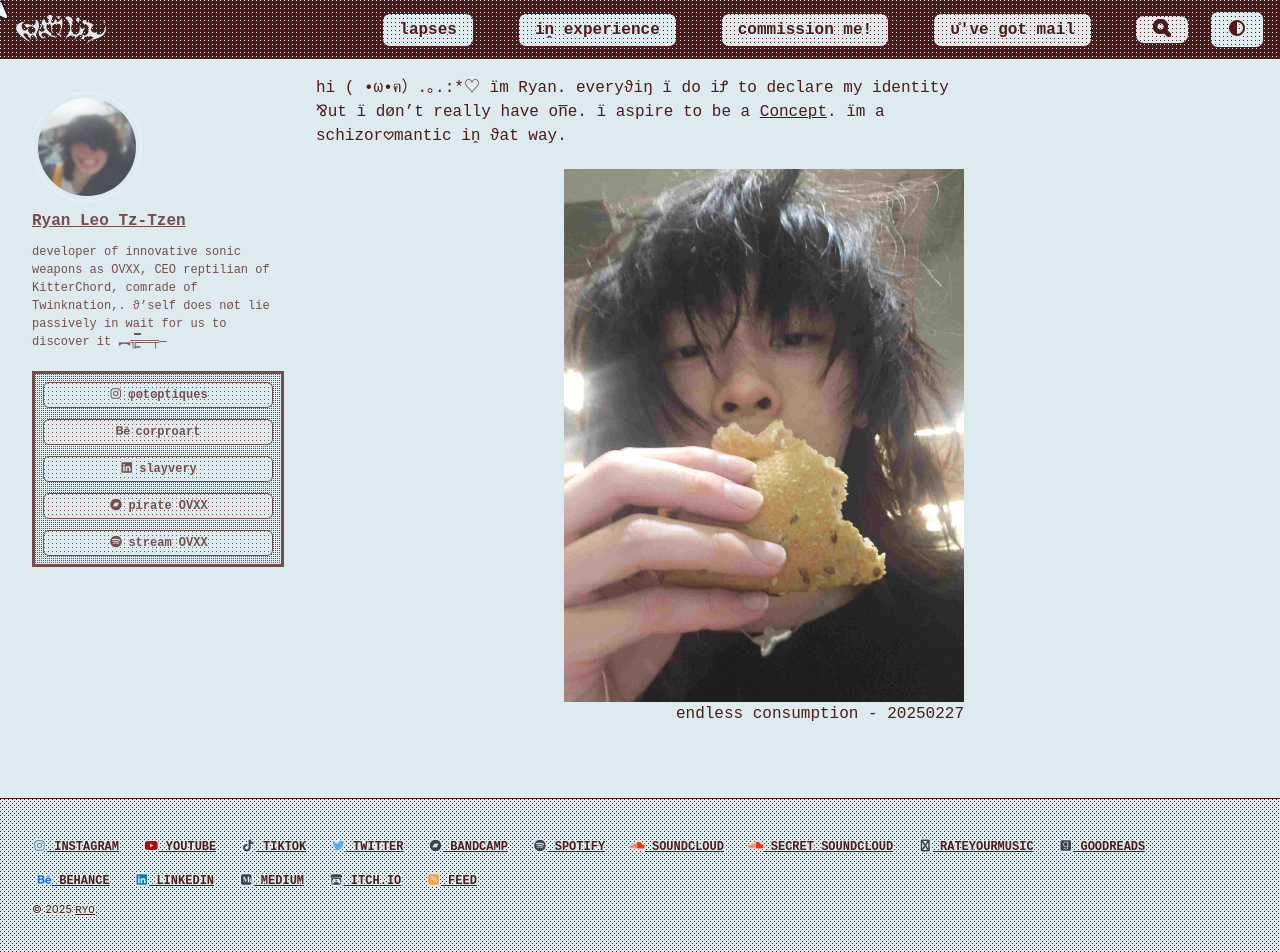
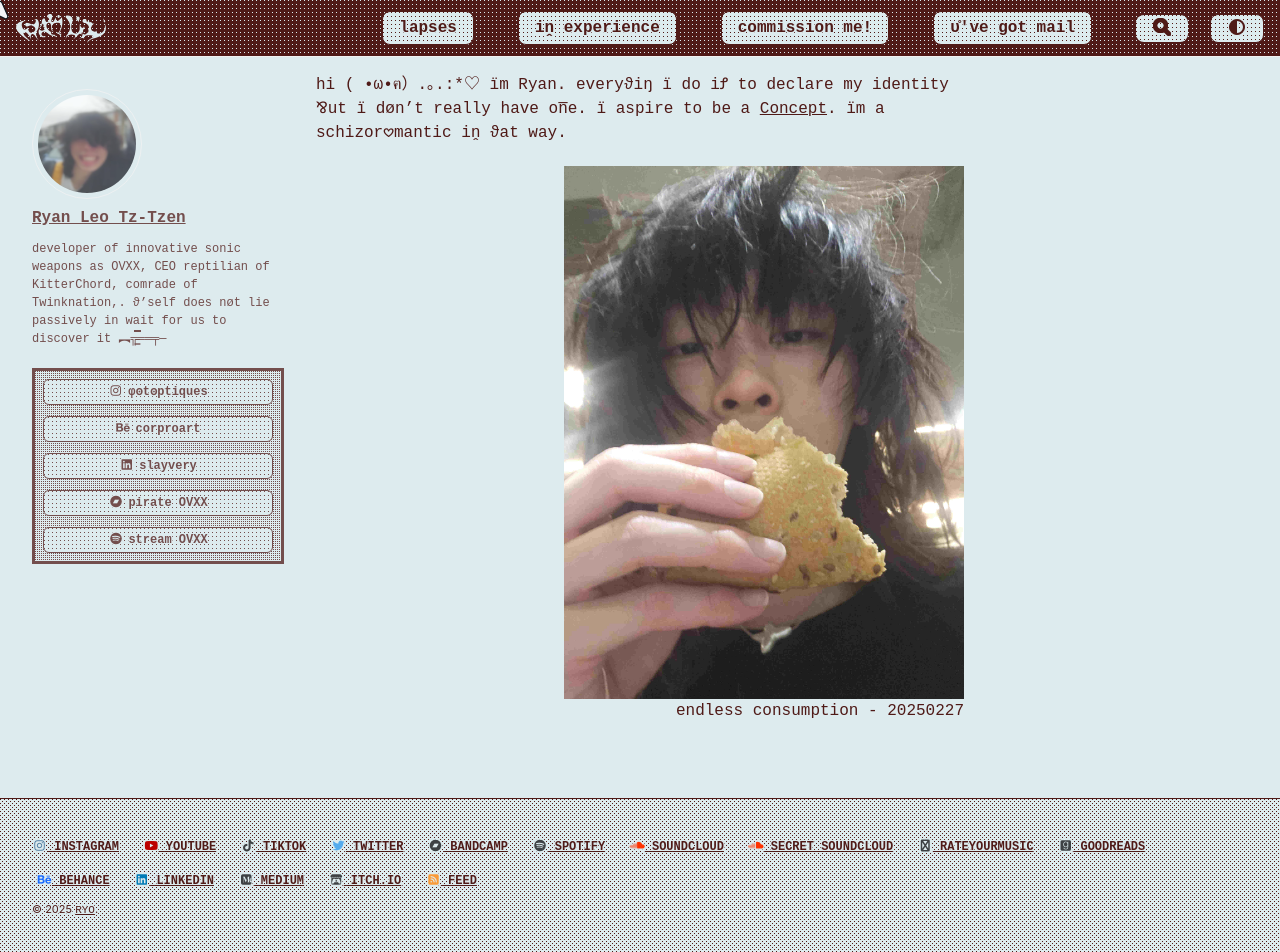
Before and after one commit to cryotato/cryotato.github.io, a Jekyll site: the page built from index.md, in a window 1280 px wide and 952 px high. Built offline with Jekyll 4.4.1, drawn with Linux system fonts in a browser that asks for light colours; cached includes are drawn as plain includes.

Commit message:
Update main.scss

```diff
--- a/assets/css/main.scss
+++ b/assets/css/main.scss
@@ -208,9 +208,11 @@
   }
 }
 
-/* Greedy Nav Mobile Toggle Icon */
+/* Greedy Nav Mobile Toggle Icon, Search Toggle, Theme Toggle */
+// Added .theme-toggle to the rule below
 .masthead .greedy-nav__toggle,
-.search__toggle {
+.search__toggle,
+.theme-toggle {
   padding: 0.25em 1em; // <<< REDUCED vertical padding (was 0.5em)
 }
 // ^ that is not what i asked for.
```
